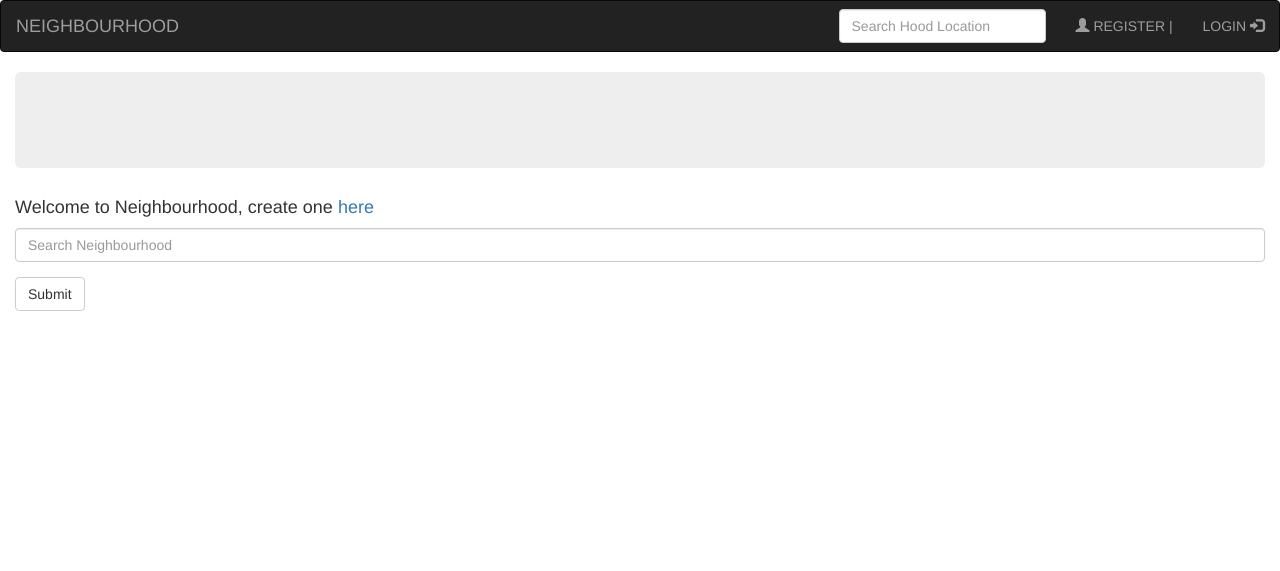
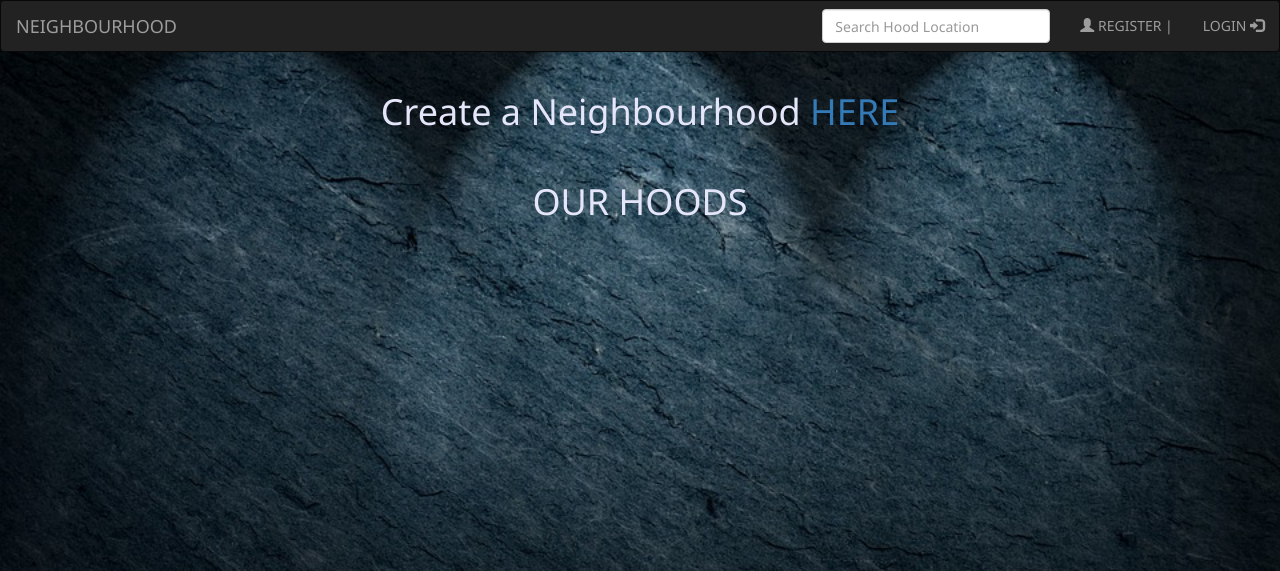
Before and after one commit to MichelAtieno/Neighbourhood, a Django app: page / in a window 1280 px wide. Shown: the top 571 px of the page. Run offline with Django 3.2, Linux system fonts and the light colour scheme; data that the repository does not hold is empty; some libraries are stand-ins or nearby versions.

Commit message:
Customized homepage

```diff
--- a/app/templates/base.html
+++ b/app/templates/base.html
@@ -14,10 +14,11 @@
   {% block styles %}
     {% bootstrap_css %}
     <link rel="stylesheet" href="https://cdnjs.cloudflare.com/ajax/libs/font-awesome/4.7.0/css/font-awesome.min.css">
-  {% endblock %}
+    <link rel="stylesheet" href="{% static 'css/styles.css'%}">
+    {% endblock %}
 
 </head>
-<body>
+<body style="background-image: url('static/back3.jpg'); background-size: cover;">
     {% include "navbar.html" %}
     {% block content %}  {%endblock%}
 
--- a/app/templates/home.html
+++ b/app/templates/home.html
@@ -4,59 +4,25 @@
 
 
 
-<div class="container-fluid">
-	<div class="jumbotron">
-		{% if user.join %}
-		<a href="{%url 'profile' %}">Profile</a>
-		<a href="{% url 'createBusiness' %}">Create Business</a>
-		<a href="{% url 'business' %}">My Businesses</a>
-		<a href="{% url 'allPosts' %}">My Posts</a>
-		<a href="{% url 'hoodPost' %}">Create Post</a>
-		<a href="">My Hood</a>
-		<a href="">My Neighbourhoods</a>
-		<a href="">Create Neighbourhoods</a>
-		<a href="">Change neighbourhoods</a>
-		{% endif %}
-	</div>
+<div class="container-fluid" style="color: lavender;">
 
 
-	<h4>Welcome to Neighbourhood, create one <a href="{% url 'createHood' %}">here</a></h4>
 
-	  <form  class="" action="">
-	    <div class="form-group">
-	      <input type="text" class="form-control" placeholder="Search Neighbourhood" name = "">
-
-	    </div>
-
-	       <button type="submit" class="btn btn-default">Submit</button>
-
-	  </form>
+	<h1 class="text-center">Create a Neighbourhood <a href="{% url 'createHood' %}">HERE</a></h1>
 
 	<div class="row" style="padding-top: 20px">
 
 
-
+		<h1 class="text-center" style="color: lavender;">OUR HOODS</h1>
 		{%for hood in hoods%}
-		<div class="col-md-4">
-			<div class="panel panel-default">
-
-				<div class="panel-heading">
-					{{hood.hood_location}}
-				</div>
-				<div class="panel-body">
-                    <p>{{hood.hood_name}}</p>
-                    <p>{{hood.hood_description}}</p>
-
-
-
-					<a href="{% url 'joinHood' hood.id %}" class="btn btn-sm btn-success">Join</a>
-				</div>
-
-
-
-			</div>
+		<div class="col-md-3" id="hoods">
+					<h3><span style="font-weight: bolder">Location:</span> {{hood.hood_location}}</h3>
+                    <p><span style="font-weight: bolder">Name:</span> {{hood.hood_name}}</p>
+                    <p><span style="font-weight: bolder">Description:</span> {{hood.hood_description}}</p>
+					<a href="{% url 'joinHood' hood.id %}" class="btn btn-sm btn-primary text-center" style="font-size:18px;">Join Hood</a>
 		</div>
 		{%endfor%}
+
 
 
 </div>
--- a/app/templates/hood/singlepost.html
+++ b/app/templates/hood/singlepost.html
@@ -20,7 +20,7 @@
 					<div class="col-md-7">
 						<div class="panel panel-default">
 							<div class="panel-heading">
-								<h3 class="">{{post.title}}</h3>
+								<h3 class="">Title: {{post.title}}</h3>
 							</div>
 							<div class="panel-body">
 								{{post.body}}<br>
--- /dev/null
+++ b/static/css/styles.css
@@ -0,0 +1,15 @@
+#hoods {
+    box-sizing:border-box;
+    border:solid black;
+    margin-left: 3px;
+    margin-top: 5px;
+    padding-bottom: 5px;
+    border-radius: 10%;
+    background-color: gainsboro;
+    color:black;
+    font-size:18px;
+}
+
+body {
+    font-family: 'Segoe UI';
+}
```
Also changed, not shown: app/templates/profile/profile.html (+13 -6 lines), app/templates/sidebars/allhoodsbar.html (deleted, +0 -17 lines), app/templates/sidebars/hoodbar.html (deleted, +0 -42 lines), static/back3.jpg (added).
